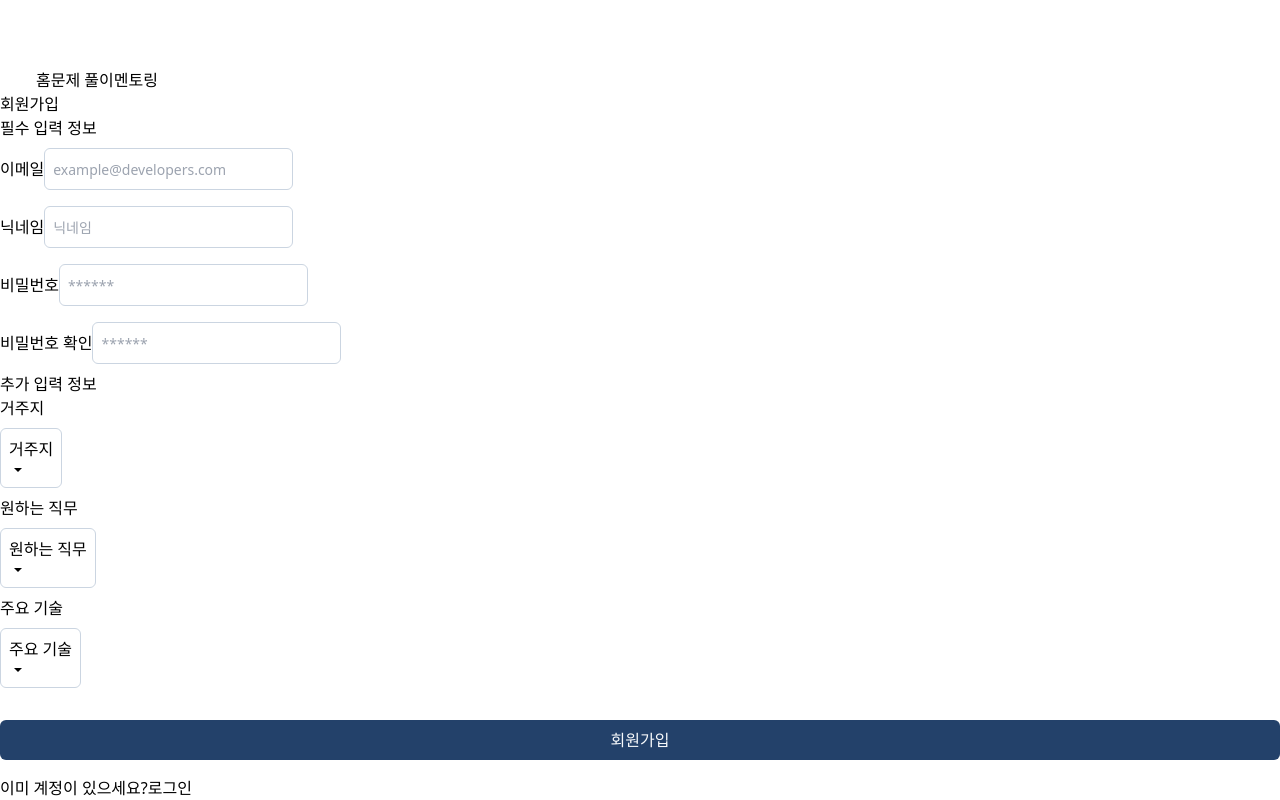
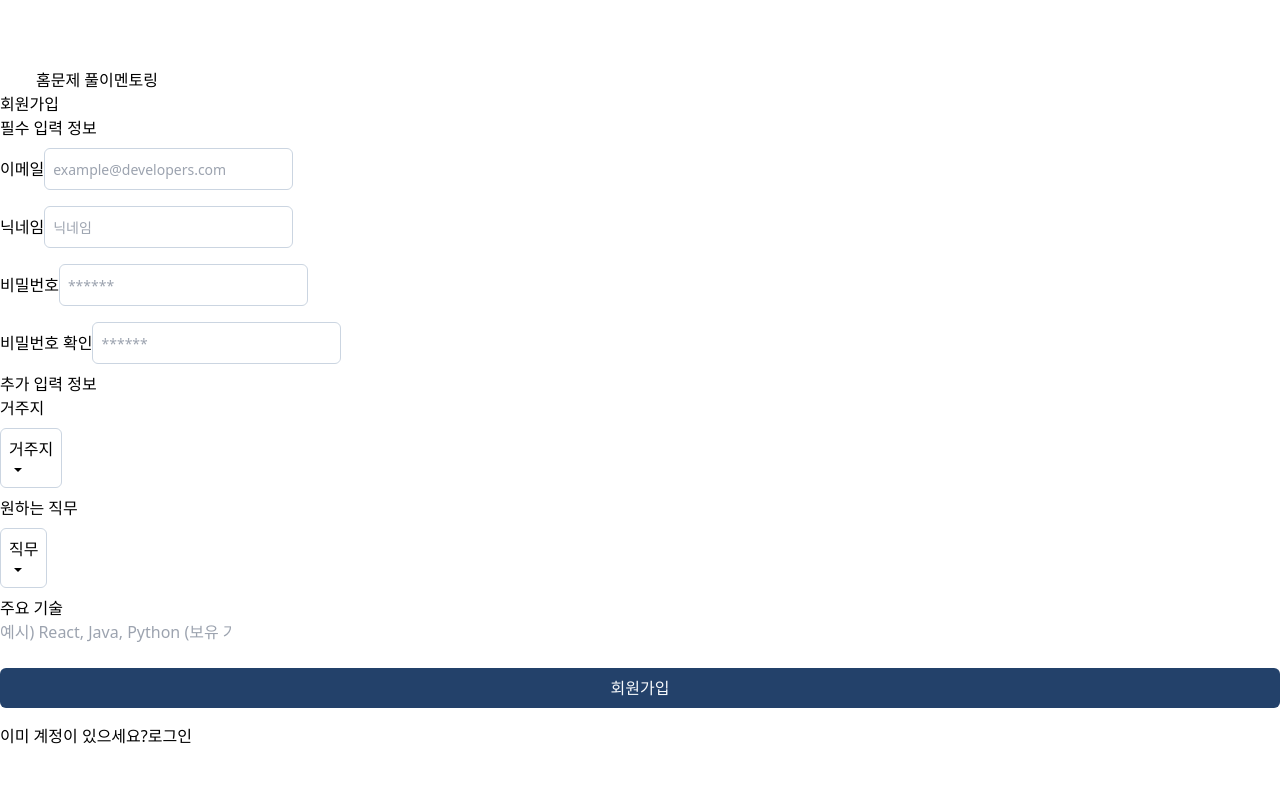
Before and after one commit to soojik/developers-client, a React (Create React App) app: page /register in a window 1280 px wide. Shown: the part 383-1183 px from the top of the page. After the commit the page ends 1131 px from the top, so only its background shows below. Built offline with nearby package versions, Linux system fonts and the light colour scheme.

Commit message:
feat: TagInput, Tags

```diff
--- /dev/null
+++ b/src/components/TagInput.tsx
@@ -0,0 +1,73 @@
+import { SetStateAction } from "react";
+
+interface TagProps {
+  tags: string[];
+  setTags: React.Dispatch<SetStateAction<string[]>>;
+  placeholder: string;
+}
+
+const TagInput = ({ tags, setTags, placeholder }: TagProps) => {
+  const removeTags = (indexToRemove: number) => {
+    const res = tags.filter((el, idx) => idx !== indexToRemove);
+    setTags(res);
+  };
+
+  const addTags = (e: React.KeyboardEvent<HTMLInputElement>) => {
+    const target = e.target as HTMLInputElement;
+
+    let newTag = target.value;
+    // 1. 아무것도 입력하지 않은 채 Enter 키 입력시 메소드 실행하지 말기
+    // 2. 태그 추가 후 input 창 비우기
+    if (e.key === "Enter" && newTag.trim() !== "") {
+      // 3. 이미 입력된 태그인지 검사하여 이미 있는 태그면 추가하지 말기
+      if (tags.includes(newTag)) {
+        window.alert("중복된 태그입니다");
+        return null;
+      }
+      // 태그 개수 10개로 제한
+      if (tags.length > 10) {
+        window.alert("10개 이상의 태그를 추가할 수 없습니다");
+        target.value = "";
+      }
+      // 새 태그 추가 - 배열 뒤에 추가
+      else {
+        setTags([...tags, newTag]);
+        target.value = "";
+      }
+    }
+  };
+  const handelKeyDown = (e: React.KeyboardEvent<HTMLInputElement>) => {
+    if (e.key === "Enter") e.preventDefault();
+  };
+
+  return (
+    <>
+      <div className="flex items-start flex-wrap min-h-[48px] w-full py-2 ">
+        <input
+          className="w-full p-2 border border-solid rounded-md outline-none border-slate-300 h-11 text-md placeholder:font-thin placeholder:text-sm"
+          type="text"
+          onKeyUp={(e) => addTags(e)}
+          onKeyDown={(e) => handelKeyDown(e)} // 태그 input에서 엔터시 form 제출 막기
+          placeholder={placeholder}
+        />
+        <ul id="tags" className="flex flex-wrap mt-2">
+          {tags.map((tag, index) => (
+            <li
+              key={index}
+              className="flex items-center justify-center w-auto h-8 p-2 mt-2 mr-2 text-sm list-none rounded-md bg-blue-50 tag text-zinc-700"
+            >
+              <span className="tag-title">{tag}</span>
+              <span
+                className="flex items-center justify-center w-4 h-4 ml-2 text-lg cursor-pointer tag-close-icon text-zinc-500 font-extralight"
+                onClick={() => removeTags(index)}
+              >
+                &times;
+              </span>
+            </li>
+          ))}
+        </ul>
+      </div>
+    </>
+  );
+};
+export default TagInput;
--- a/src/pages/SignUp.tsx
+++ b/src/pages/SignUp.tsx
@@ -3,6 +3,7 @@ import Options from "components/Options";
 import { useState } from "react";
 import { SubmitHandler, useForm } from "react-hook-form";
 import { Link, useNavigate } from "react-router-dom";
+import TagInput from "components/TagInput";
 
 interface SignProps {
   email: string;
@@ -28,7 +29,7 @@ const SignUp = () => {
   const [pwd, setPwd] = useState("");
   const [address, setAdress] = useState("");
   const [position, setPosition] = useState("");
-  const [skills, setSkills] = useState("");
+  const [skills, setSkills] = useState<string[]>([]);
 
   const addressList: string[] = [
     "전체",
@@ -54,20 +55,6 @@ const SignUp = () => {
     "시스템/네트워크",
     "빅데이터",
   ];
-  const skillList: string[] = [
-    "전체",
-    "Java",
-    "C/C++",
-    "JavaScript",
-    "React",
-    "Vue",
-    "Python",
-    "안드로이드",
-    "iOS",
-    "DevOps",
-    "Node.js",
-    "PHP",
-  ];
 
   const onValid = (e: React.ChangeEvent<HTMLInputElement>) => {
     const pwdConfirm = e.target.value;
@@ -81,7 +68,8 @@ const SignUp = () => {
   };
 
   const handleSignSubmit: SubmitHandler<SignProps> = (data) => {
-    // console.log({ ...data, address, position, skills });
+    const skillToString = skills.join(",");
+    // console.log({ ...data, address, position, skillToString });
     if (data.password !== data.pwConfirm) {
       setError(
         "pwConfirm",
@@ -93,7 +81,7 @@ const SignUp = () => {
     axios
       .post(
         `${URL}/api/auth/register`,
-        { ...data, address, position, skills },
+        { ...data, address, position, skills: skillToString },
         {
           headers: {
             "Content-Type": "application/json",
@@ -199,13 +187,13 @@ const SignUp = () => {
             <label className="mt-4 text-xs">거주지</label>
             <Options label="거주지" lists={addressList} setState={setAdress} />
             <label className="mt-4 text-xs">원하는 직무</label>
-            <Options
-              label="원하는 직무"
-              lists={positionList}
-              setState={setPosition}
+            <Options label="직무" lists={positionList} setState={setPosition} />
+            <label className="mt-4 text-xs">주요 기술</label>
+            <TagInput
+              tags={skills}
+              setTags={setSkills}
+              placeholder="예시) React, Java, Python (보유 기술명 입력)"
             />
-            <label className="mt-4 text-xs">주요 기술</label>
-            <Options label="주요 기술" lists={skillList} setState={setSkills} />
 
             <button type="submit" className="form_submit_btn">
               회원가입
```
Also changed, not shown: src/components/Tags.tsx (added, +16 -0 lines).
